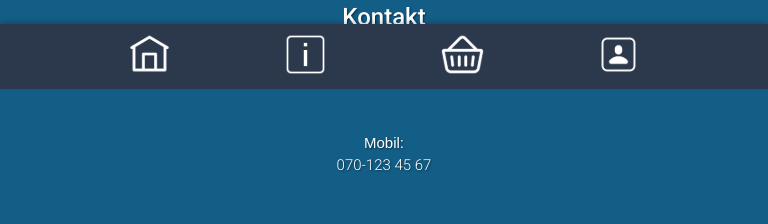
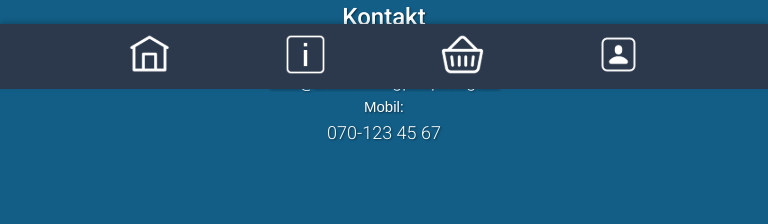
Before and after one commit to Niklascreate/Take-away-app, a React (Vite) app in the folder takeaway-frontend/takeAwayApp/: page /info in a window 768 px wide. Shown: the part 711-935 px from the top of the page. Built offline with nearby package versions, Linux system fonts and the light colour scheme.

Commit message:
fix mail

```diff
--- a/takeaway-frontend/takeAwayApp/src/Pages/infoPage/InfoPage.tsx
+++ b/takeaway-frontend/takeAwayApp/src/Pages/infoPage/InfoPage.tsx
@@ -42,7 +42,9 @@ function InfoPage() {
                     >
                         <h2 className="kontaktH2">Kontakt</h2>
                         <h3 className="kontaktMailLabel">Email:</h3>
-                    <h3 className="kontaktMail">info@strommingpasprang.se</h3>
+                        <a href="mailto:info@strommingpasprang.se?subject=Fråga om restaurangen&body=Hej, jag har en fråga..." className="kontaktMail">
+                            info@strommingpasprang.se
+                        </a>
 
                         <h3 className="kontaktTelefonLabel">Mobil:</h3>
                         <h3 className="kontaktTelefon">070-123 45 67</h3>
--- a/takeaway-frontend/takeAwayApp/src/Pages/infoPage/infoPage.css
+++ b/takeaway-frontend/takeAwayApp/src/Pages/infoPage/infoPage.css
@@ -64,7 +64,8 @@
   font-family: "Arial", sans-serif;
   font-weight: 400;
   font-size: 16px;
-  margin-bottom: 5px;
+  margin-top: 7px;
+  margin-bottom: 7px;
   color: #ffffff;
 }
 
@@ -73,7 +74,6 @@
   font-family: "Roboto", sans-serif;
   font-weight: 300;
   font-size: 16px;
-  margin-bottom: 10px;
   color: #ffffff;
   max-width: 70%;
   margin-left: auto;
@@ -138,7 +138,7 @@
 
   .kontaktMail,
   .kontaktTelefon {
-    font-size: 15px;
+    font-size: 18px;
     max-width: 80%;
   }
 
```
Lines whose indentation alone changed are shown as unchanged.
